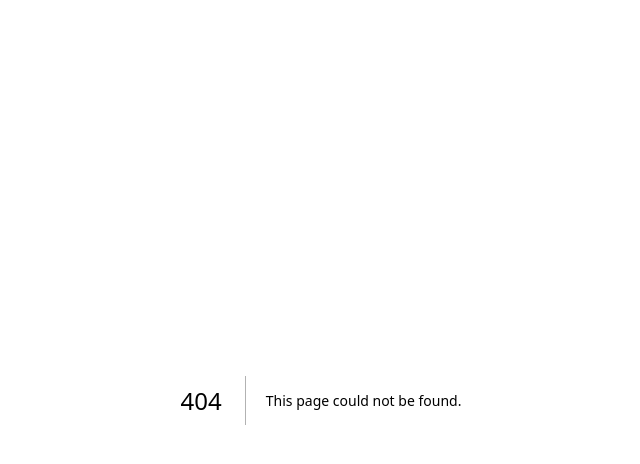
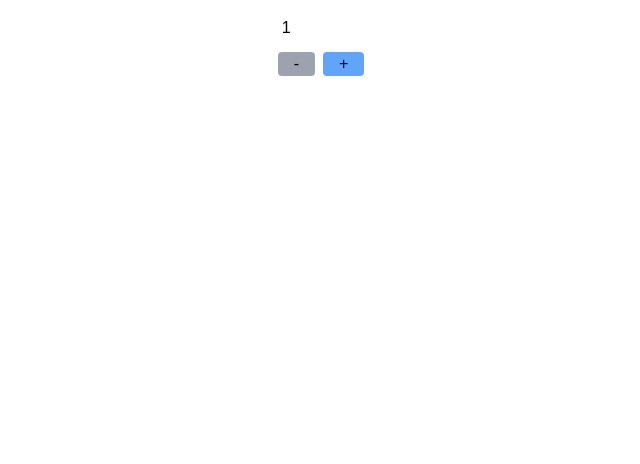
Before and after one commit to manjotsb/cprg306-assignments, a Next.js app: page /week-4 in a window 1280 px wide. Before the commit this address had no page. Shown: the top 464 px of the page, without its empty margins (319-959 px from the left). Built offline with nearby package versions, Linux system fonts and the light colour scheme.

Commit message:
week-4 assignment

```diff
--- a/app/page.js
+++ b/app/page.js
@@ -6,6 +6,7 @@ export default function Home() {
       <h1>CPRG 306: Web Development 2- Assignments</h1>
       <p><Link href={"./week-2"}>Week-2 Assignments</Link></p>
       <p><Link href={"./week-3"}>Week-3 Assignments</Link></p>
+      <p><Link href={"./week-4"}>Week-4 Assignments</Link></p>
     </main>
   );
 }
--- /dev/null
+++ b/app/week-4/new-item.js
@@ -0,0 +1,24 @@
+'use client';
+import { useState } from "react";
+
+export default function newItem(){
+    const [quantity, setQuantity] = useState(1);
+
+    const Increment= () => {
+        setQuantity((prevQuantity) => (prevQuantity < 20 ? prevQuantity + 1: prevQuantity))
+    }
+
+    const Decrement= () => {
+        setQuantity((prevQuantity) => (prevQuantity > 1 ? prevQuantity - 1: prevQuantity))
+    }
+
+    return(
+        <div className="flex justify-center">
+            <div className="inline-block bg-white text-black pt-2 pb-2 pl-1 pr-1    rounded-xl">
+                <p className="m-2">{quantity}</p>
+                <button onClick={Decrement} disabled={quantity===1} className="bg-blue-400 pr-4 pl-4 rounded m-1 disabled:bg-gray-400">-</button>
+                <button onClick={Increment} disabled={quantity===20} className="bg-blue-400 pr-4 pl-4 m-1 rounded disabled:bg-gray-400">+</button>
+            </div>
+        </div>
+    );
+}
--- /dev/null
+++ b/app/week-4/page.js
@@ -0,0 +1,7 @@
+'use client';
+import { useState } from "react";
+import newItem from "./new-item";
+
+export default function Page() {
+    return(newItem());
+}
```
